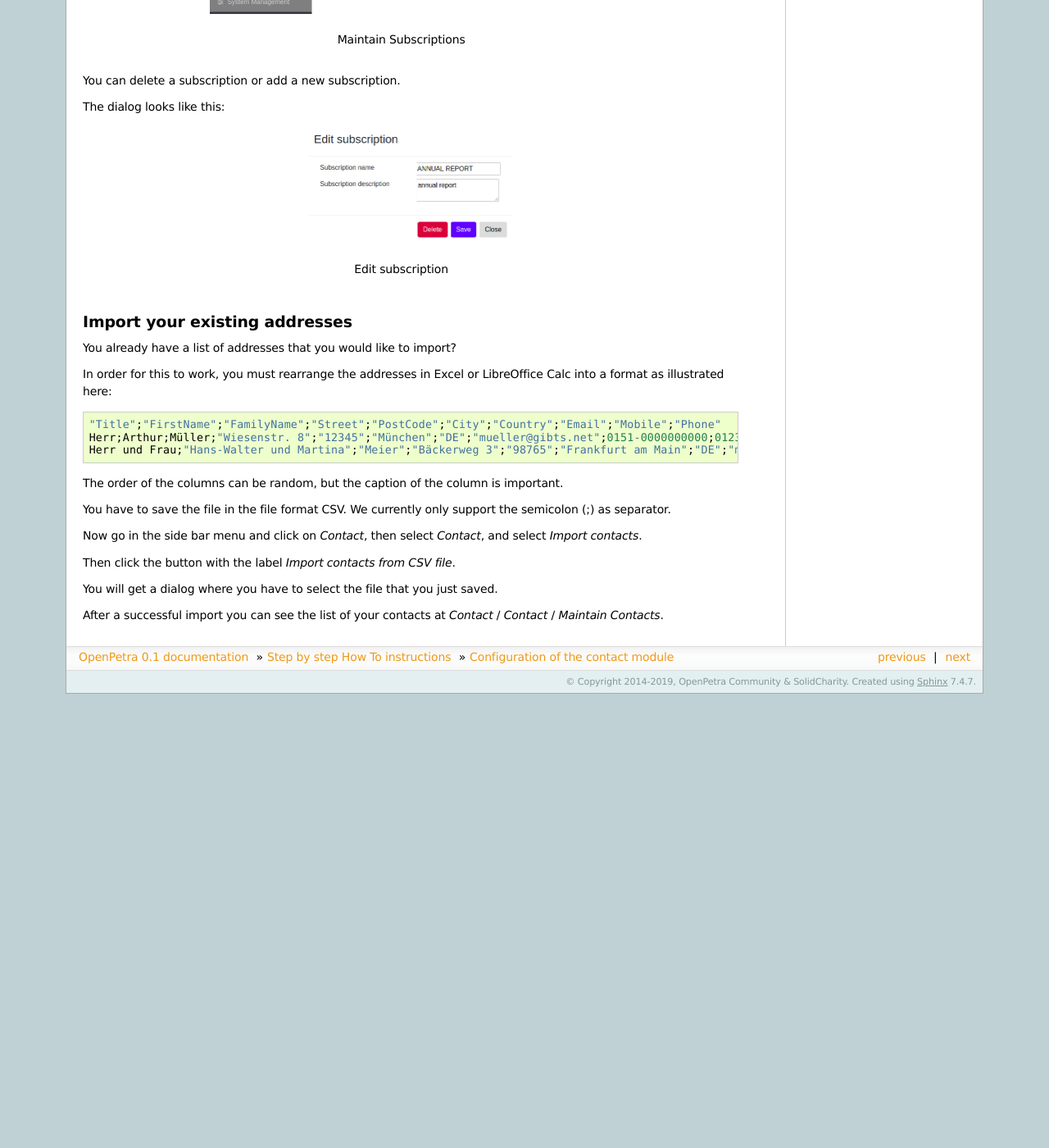
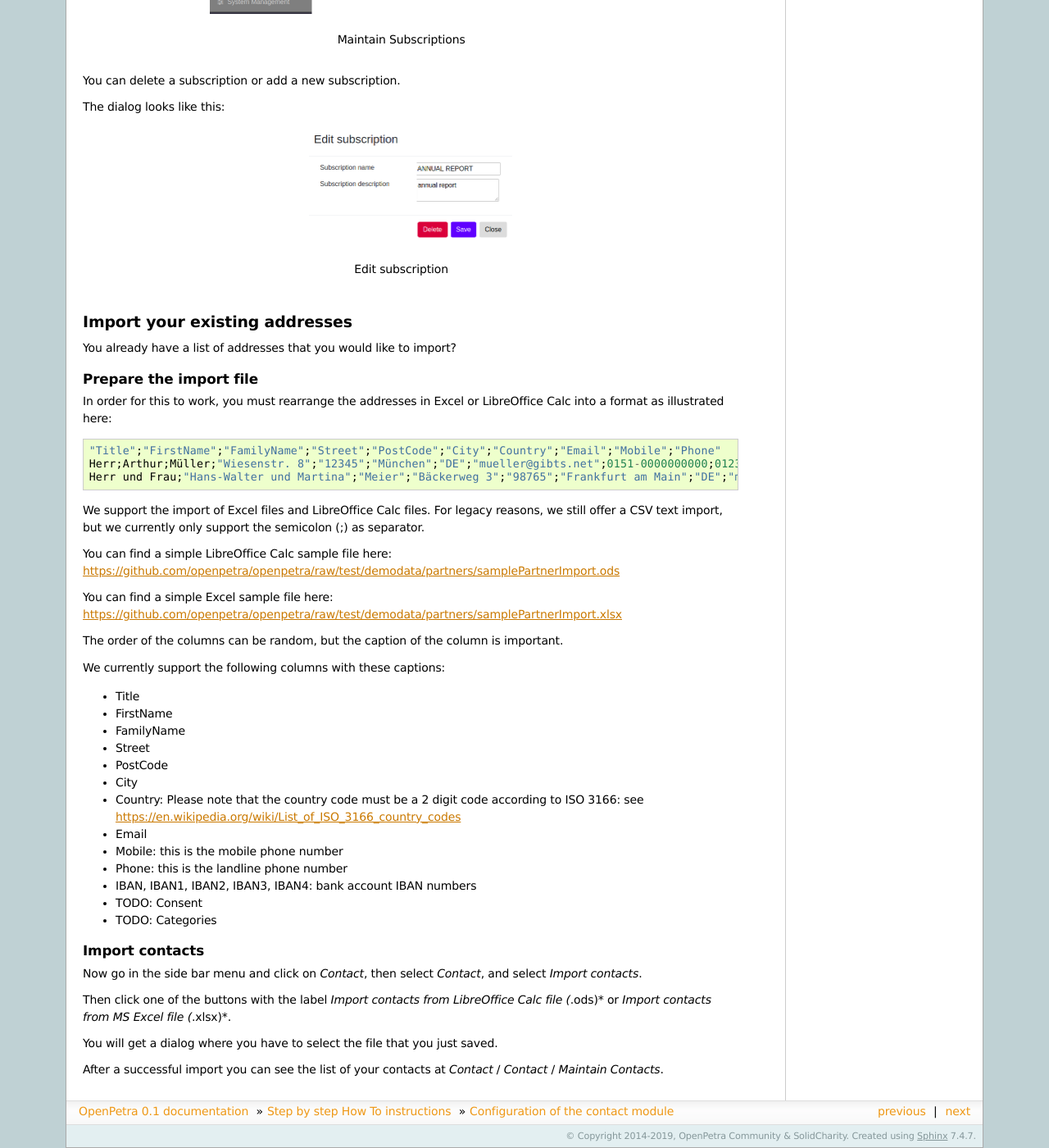
Before and after one commit to openpetra/openpetra-docs, a Sphinx documentation site: the page built from source/howtos/initial-contact-setup.rst, in a window 1280 px wide and 1400 px high, scrolled down 1334 px. Shown: the whole window at 82% size. Built offline with Sphinx 7.4.7, drawn with Linux system fonts in a browser that asks for light colours; before the commit the page ends 2180 px from its top, so only the background shows below that; some of the changed text lies outside the part shown.

Commit message:
update instructions for importing contacts

```diff
--- a/source/howtos/initial-contact-setup.rst
+++ b/source/howtos/initial-contact-setup.rst
@@ -69,6 +69,9 @@ Import your existing addresses
 
 You already have a list of addresses that you would like to import?
 
+Prepare the import file
+-----------------------
+
 In order for this to work, you must rearrange the addresses in Excel or LibreOffice Calc into a format as illustrated here:
 
 ::
@@ -77,13 +80,37 @@ In order for this to work, you must rearrange the addresses in Excel or LibreOff
   Herr;Arthur;Müller;"Wiesenstr. 8";"12345";"München";"DE";"mueller@gibts.net";0151-0000000000;01234-123123
   Herr und Frau;"Hans-Walter und Martina";"Meier";"Bäckerweg 3";"98765";"Frankfurt am Main";"DE";"meier@gibtsauch.net";;;
 
+We support the import of Excel files and LibreOffice Calc files.
+For legacy reasons, we still offer a CSV text import, but we currently only support the semicolon (;) as separator.
+
+You can find a simple LibreOffice Calc sample file here: https://github.com/openpetra/openpetra/raw/test/demodata/partners/samplePartnerImport.ods
+
+You can find a simple Excel sample file here: https://github.com/openpetra/openpetra/raw/test/demodata/partners/samplePartnerImport.xlsx
+
 The order of the columns can be random, but the caption of the column is important.
 
-You have to save the file in the file format CSV. We currently only support the semicolon (;) as separator.
+We currently support the following columns with these captions:
+
+* Title
+* FirstName
+* FamilyName
+* Street
+* PostCode
+* City
+* Country: Please note that the country code must be a 2 digit code according to ISO 3166: see https://en.wikipedia.org/wiki/List_of_ISO_3166_country_codes
+* Email
+* Mobile: this is the mobile phone number
+* Phone: this is the landline phone number
+* IBAN, IBAN1, IBAN2, IBAN3, IBAN4: bank account IBAN numbers
+* TODO: Consent
+* TODO: Categories
+
+Import contacts
+---------------
 
 Now go in the side bar menu and click on *Contact*, then select *Contact*, and select *Import contacts*.
 
-Then click the button with the label *Import contacts from CSV file*.
+Then click one of the buttons with the label *Import contacts from LibreOffice Calc file (*.ods)* or *Import contacts from MS Excel file (*.xlsx)*.
 
 You will get a dialog where you have to select the file that you just saved.
 
```
